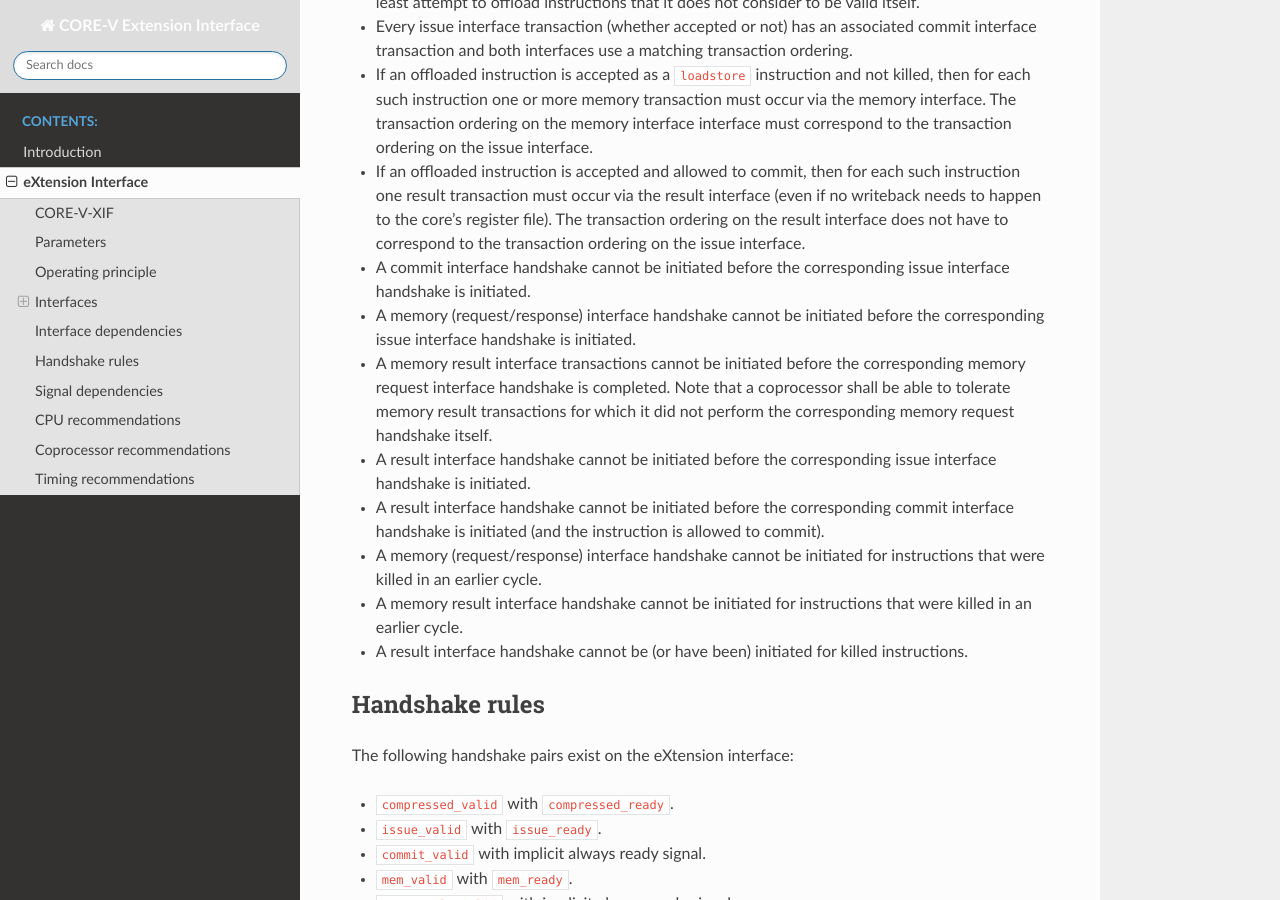
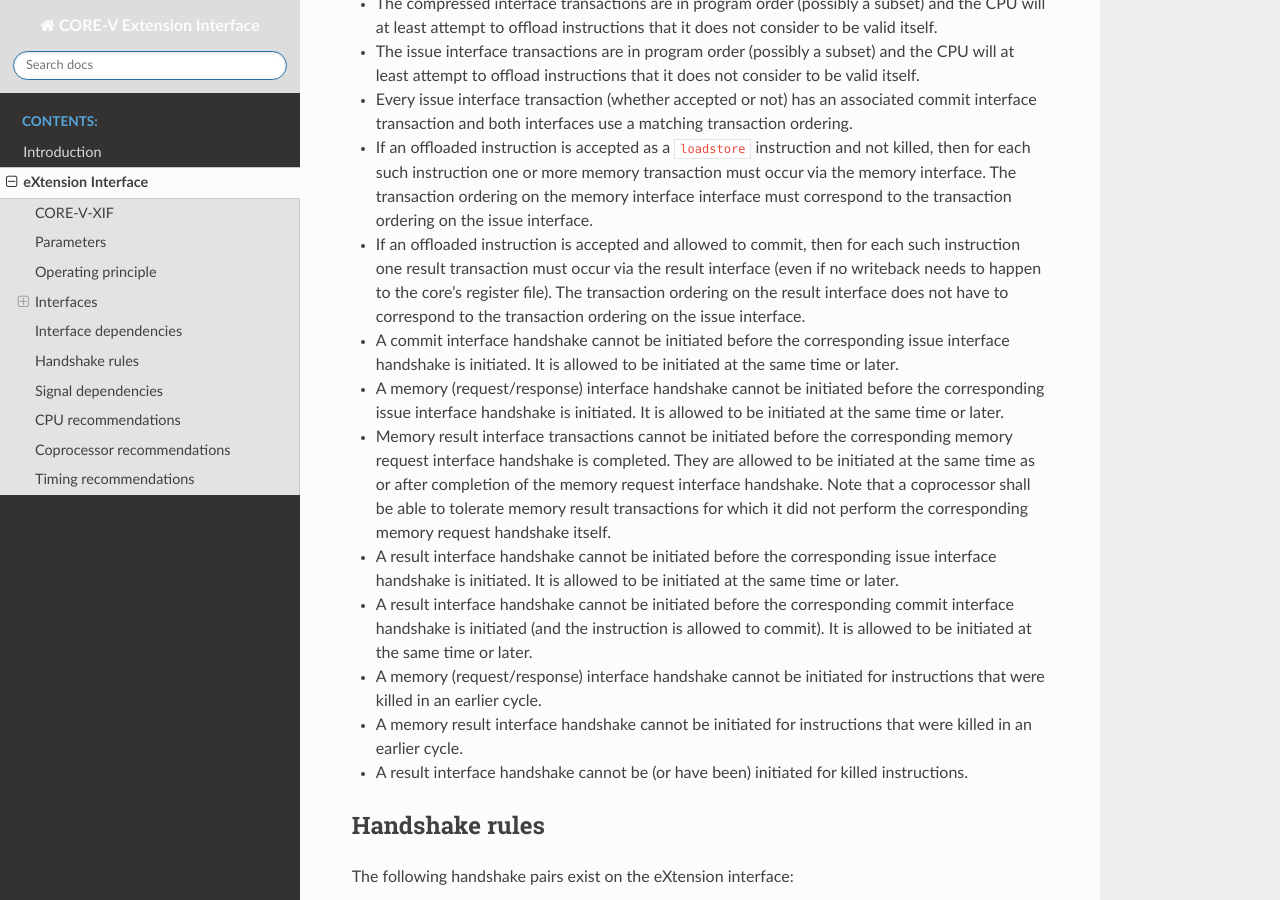
Before and after one commit to openhwgroup/core-v-xif, a Sphinx documentation site: the page built from docs/source/x_ext.rst, in a window 1280 px wide and 900 px high, scrolled down 15862 px. Built offline with Sphinx 7.4.7 and the Read the Docs theme 2.0.0, drawn with Linux system fonts in a browser that asks for light colours; some of the changed text lies outside the part shown.

Commit message:
Fixes for #14, #27 and #28
Signed-off-by: Arjan Bink <Arjan.Bink@silabs.com>

```diff
--- a/docs/source/x_ext.rst
+++ b/docs/source/x_ext.rst
@@ -287,7 +287,8 @@ in response to receiving this.
 
 The ``id`` is a unique identification number for offloaded instructions. An ``id`` value can be reused after an earlier instruction related to the same ``id`` value
 has fully completed (i.e. because it was not accepted for offload, because it was killed or because it retired). The same ``id`` value will be used for all transaction
-packets on all interfaces that logically relate to the same instruction.
+packets on all interfaces that logically relate to the same instruction. The ``id`` values for in-flight offloaded instructions are only required to be unique; they
+are for example not required to be incremental.
 
 A compressed request transaction is defined as the combination of all ``compressed_req`` signals during which ``compressed_valid`` is 1 and the ``id`` remains unchanged. I.e. a new
 transaction can be started by just changing the ``id`` signal and keeping the valid signal asserted (even if ``compressed_ready`` remained 0).
@@ -453,7 +454,8 @@ Commit interface
 
 .. note::
 
-   The |processor| shall perform a commit transaction for every issue transaction, independent of the ``accept`` value of the issue transaction.
+   The |processor| shall perform a commit transaction for every issue transaction, independent of the ``accept`` value of the issue transaction. A |coprocessor| can ignore the
+   ``commit_kill`` signal for instructions that it did not accept. A |processor| can signal either ``commit_kill`` = 0 or ``commit_kill``  = 1 for non-accepted instructions.
 
 :numref:`Commit packet type` describes the ``x_commit_t`` type.
 
@@ -707,12 +709,13 @@ The following rules apply to the relative ordering of the interface handshakes:
 * If an offloaded instruction is accepted and allowed to commit, then for each such instruction one result transaction must occur via the result interface (even
   if no writeback needs to happen to the core's register file). The transaction ordering on the result interface does not have to correspond to the transaction ordering
   on the issue interface.
-* A commit interface handshake cannot be initiated before the corresponding issue interface handshake is initiated.
-* A memory (request/response) interface handshake cannot be initiated before the corresponding issue interface handshake is initiated.
-* A memory result interface transactions cannot be initiated before the corresponding memory request interface handshake is completed. Note that a |coprocessor|
-  shall be able to tolerate memory result transactions for which it did not perform the corresponding memory request handshake itself.
-* A result interface handshake cannot be initiated before the corresponding issue interface handshake is initiated.
-* A result interface handshake cannot be initiated before the corresponding commit interface handshake is initiated (and the instruction is allowed to commit).
+* A commit interface handshake cannot be initiated before the corresponding issue interface handshake is initiated. It is allowed to be initiated at the same time or later.
+* A memory (request/response) interface handshake cannot be initiated before the corresponding issue interface handshake is initiated. It is allowed to be initiated at the same time or later.
+* Memory result interface transactions cannot be initiated before the corresponding memory request interface handshake is completed. They are allowed to be initiated at the same time as
+  or after completion of the memory request interface handshake. Note that a |coprocessor| shall be able to tolerate memory result transactions for which it did not perform the corresponding
+  memory request handshake itself.
+* A result interface handshake cannot be initiated before the corresponding issue interface handshake is initiated. It is allowed to be initiated at the same time or later.
+* A result interface handshake cannot be initiated before the corresponding commit interface handshake is initiated (and the instruction is allowed to commit). It is allowed to be initiated at the same time or later.
 * A memory (request/response) interface handshake cannot be initiated for instructions that were killed in an earlier cycle.
 * A memory result interface handshake cannot be initiated for instructions that were killed in an earlier cycle.
 * A result interface handshake cannot be (or have been) initiated for killed instructions.
```
Also changed, not shown: other parts of docs/source/x_ext.rst (+1 -1 lines).
